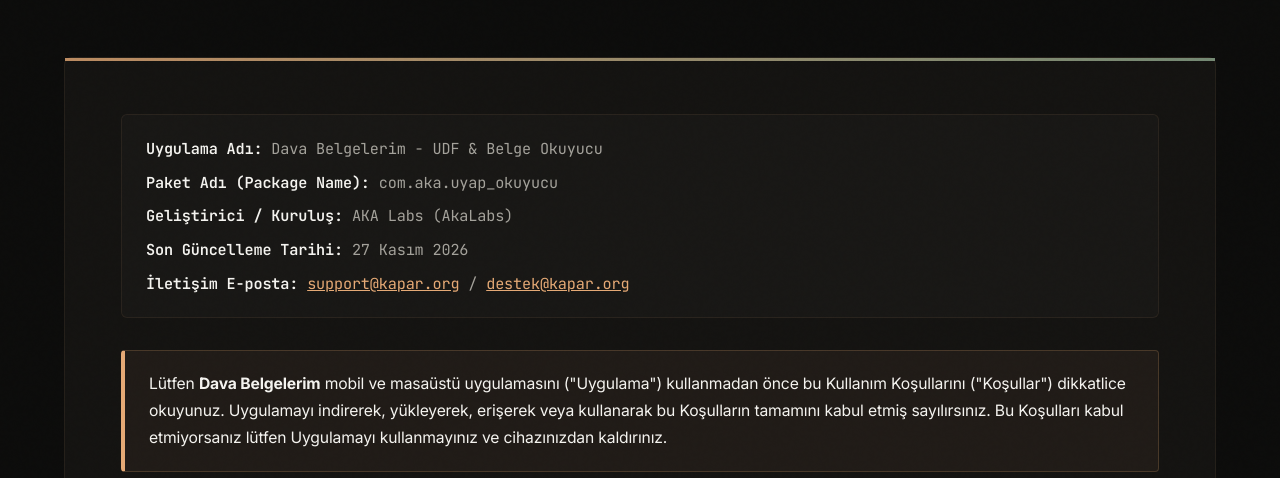
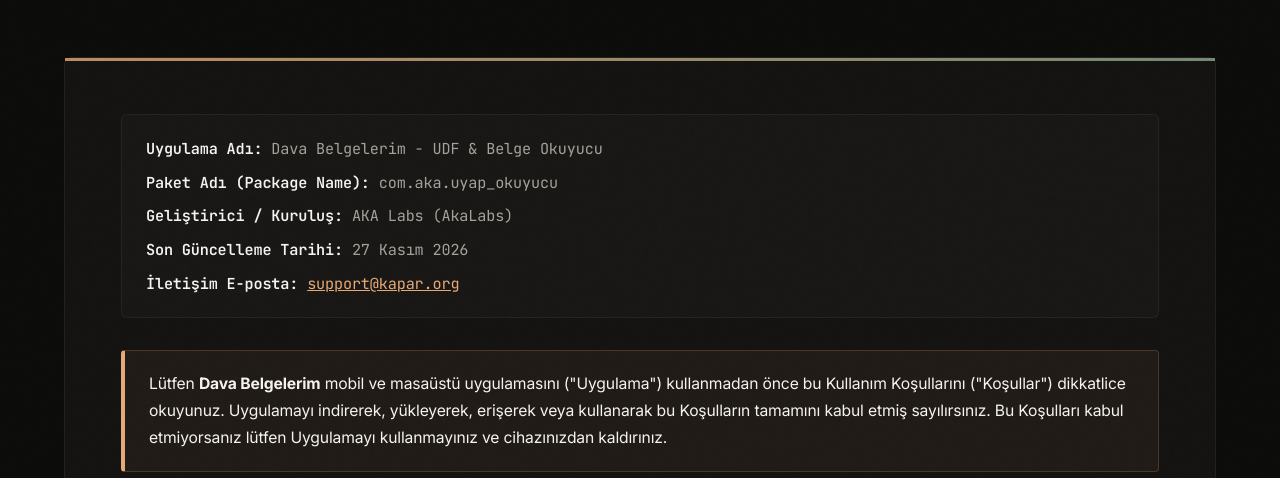
Before and after one commit to akapar/developer-portfolio, a plain HTML site: page dava-belgelerim-kullanim-kosullari.html in a window 1280 px wide. Shown: the part 322-800 px from the top of the page. Drawn offline with nearby package versions, Linux system fonts and the light colour scheme.

Commit message:
fix: update contact email to support@kapar.org in Dava Belgelerim terms

```diff
--- a/dava-belgelerim-kullanim-kosullari.html
+++ b/dava-belgelerim-kullanim-kosullari.html
@@ -244,7 +244,7 @@
                         <li><span>Paket Adı (Package Name):</span> com.aka.uyap_okuyucu</li>
                         <li><span>Geliştirici / Kuruluş:</span> AKA Labs (AkaLabs)</li>
                         <li><span>Son Güncelleme Tarihi:</span> 27 Kasım 2026</li>
-                        <li><span>İletişim E-posta:</span> <a href="mailto:support@kapar.org">support@kapar.org</a> / <a href="mailto:destek@kapar.org">destek@kapar.org</a></li>
+                        <li><span>İletişim E-posta:</span> <a href="mailto:support@kapar.org">support@kapar.org</a></li>
                     </ul>
                 </div>
 
@@ -311,7 +311,7 @@
                 <h2><i class="fa-solid fa-envelope"></i> 10. İletişim</h2>
                 <p>Bu Kullanım Koşulları ile ilgili her türlü soru, görüş ve destek talepleriniz için uygulama içerisindeki geri bildirim formunu veya aşağıdaki kurumsal iletişim kanalını kullanabilirsiniz:</p>
                 <ul>
-                    <li><span class="highlight-text">E-posta:</span> <a href="mailto:support@kapar.org">support@kapar.org</a> / <a href="mailto:destek@kapar.org">destek@kapar.org</a> / <a href="mailto:uygulama.destek.servisi@gmail.com">uygulama.destek.servisi@gmail.com</a></li>
+                    <li><span class="highlight-text">E-posta:</span> <a href="mailto:support@kapar.org">support@kapar.org</a> / <a href="mailto:uygulama.destek.servisi@gmail.com">uygulama.destek.servisi@gmail.com</a></li>
                     <li><span class="highlight-text">Geliştirici / Yönetim:</span> Uygulama Destek ve Yönetim Ekibi (AKA Labs / AkaLabs)</li>
                     <li><span class="highlight-text">Web Sitesi:</span> <a href="https://kapar.org/dava-belgelerim.html" target="_blank">https://kapar.org/dava-belgelerim.html</a></li>
                     <li><span class="highlight-text">Gizlilik Politikası:</span> <a href="dava-belgelerim-gizlilik-politikasi.html">Dava Belgelerim Gizlilik Politikası</a></li>
```
